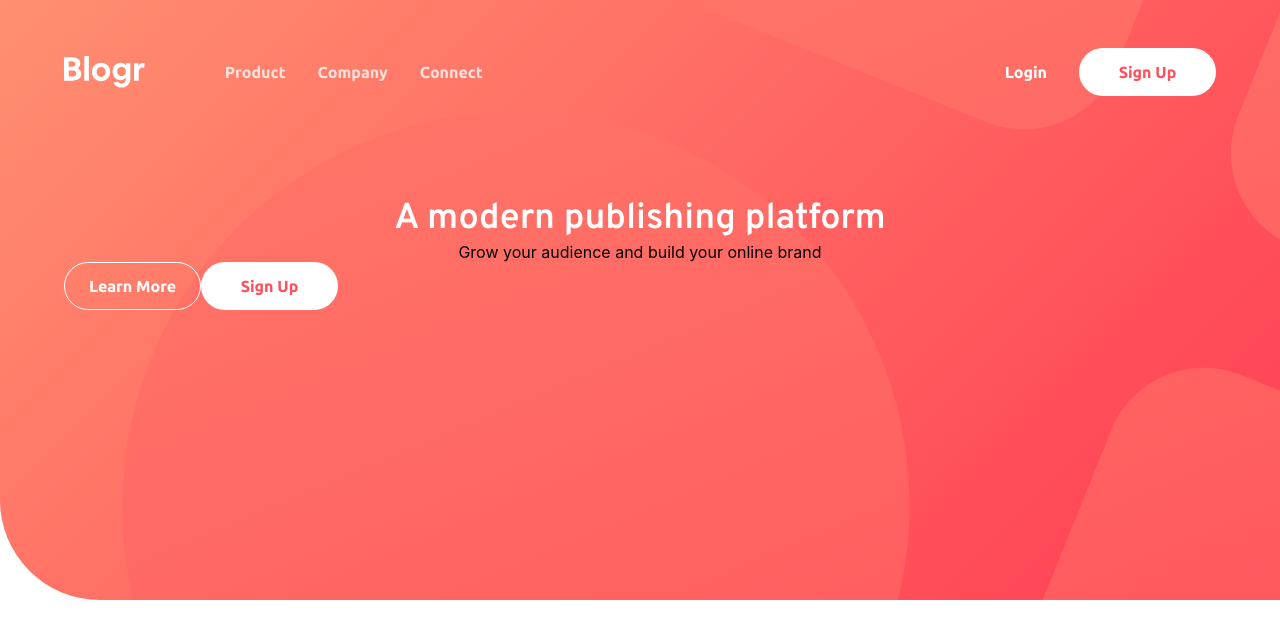
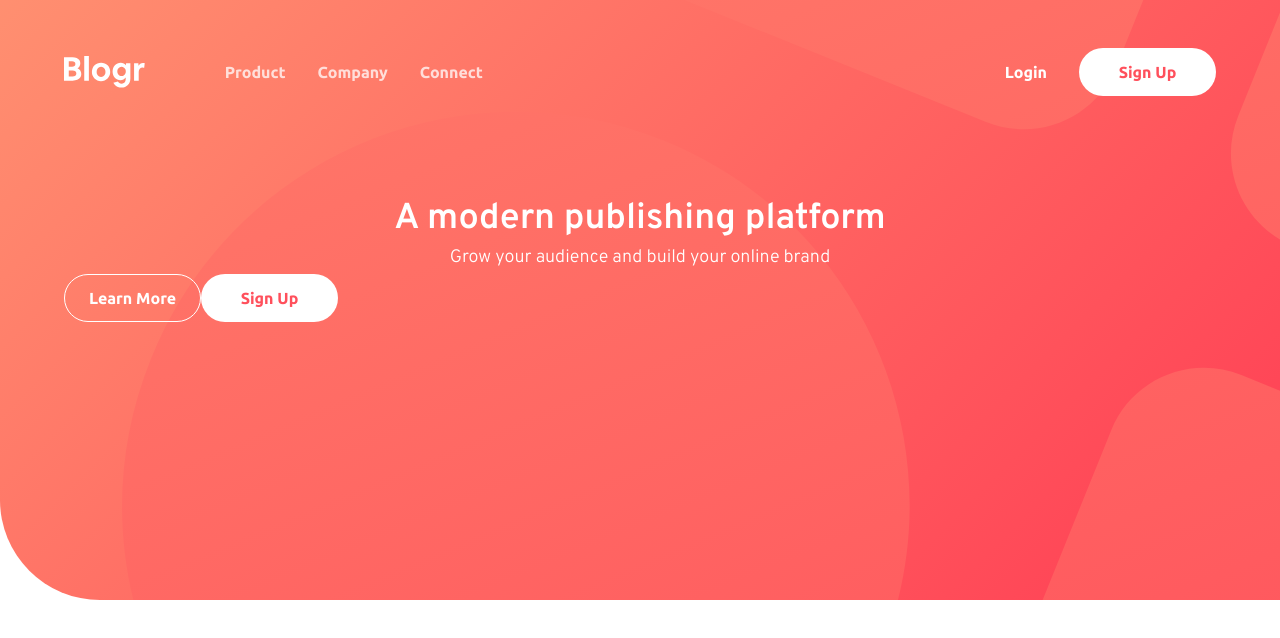
Before and after one commit to tkressma/blogr-landing-page, a React (Create React App) app: page / in a window 1280 px wide. Shown: the top 638 px of the page. Built offline with nearby package versions, Linux system fonts and the light colour scheme.

Commit message:
Update hero typograpy

```diff
--- a/src/components/Header/Nav/Hero.js
+++ b/src/components/Header/Nav/Hero.js
@@ -2,9 +2,9 @@ import Accessibility from "../Accessibility"
 import styles from "./Hero.module.css";
 const Hero = () => {
     return (
-        <section class={styles.hero}>
-        <h1 class={styles["hero__title"]}>A modern publishing platform</h1>
-        <p>Grow your audience and build your online brand</p>
+        <section className={styles.hero}>
+        <h1 className={styles["hero__title"]}>A modern publishing platform</h1>
+        <p className={styles["hero__tagline"]}>Grow your audience and build your online brand</p>
 
         <Accessibility />
         </section>
--- a/src/components/Header/Nav/Hero.module.css
+++ b/src/components/Header/Nav/Hero.module.css
@@ -11,3 +11,12 @@
     font-weight: 600;
     font-size: 2.25rem;
 }
+
+.hero__tagline  {
+    color: white;
+    font-family:  'Overpass', sans-serif;
+    font-weight: 400;
+    font-size: 1.125rem;
+    line-height: 2rem;
+    padding: 0 1rem;
+}
```
